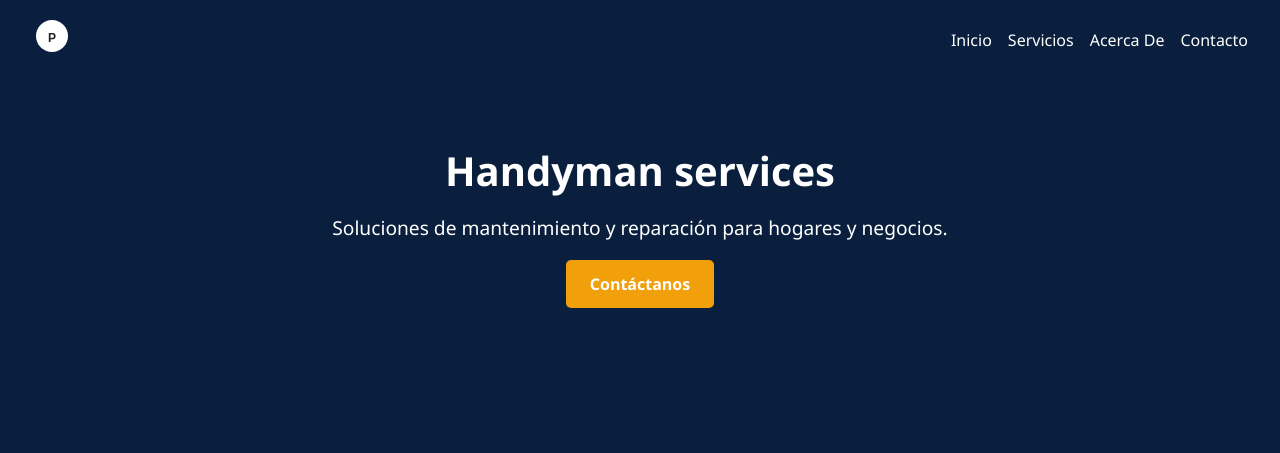
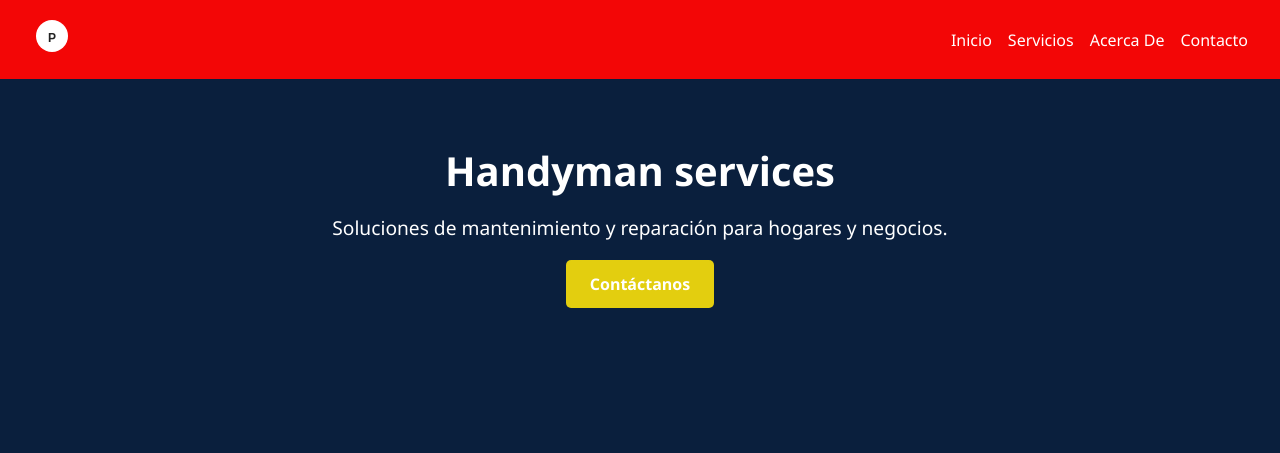
Before and after one commit to PabloJCP/handymanservices.com, a plain HTML site: page index.html in a window 1280 px wide. Shown: the top 453 px of the page. Drawn offline with Linux system fonts and the light colour scheme; some packages are replaced by stand-ins of ours; a script that the page names is missing.

Commit message:
styles.css
Signed-off-by: PabloJCP <41965831+PabloJCP@users.noreply.github.com>

```diff
--- a/styles.css
+++ b/styles.css
@@ -15,7 +15,7 @@ header {
     display: flex;
     justify-content: space-between;
     align-items: center;
-  background: #0a1f3d;
+    background-color: #F30606;
     padding: 1rem 2rem;
     position: sticky;
     top: 0;
@@ -81,7 +81,7 @@ nav a {
 }
 
 .btn {
-    background-color: #F1A00B;
+    background-color: #E3CE0F;
     color: white;
     padding: 0.8rem 1.5rem;
     border-radius: 5px;
@@ -161,7 +161,7 @@ footer {
   font-size: 0.9rem;
 }
 #tresd {
-    background-color: #DA0A0E;
+    background-color: #E3CE0F;
 }
 
 
```
Lines whose indentation alone changed are shown as unchanged.
